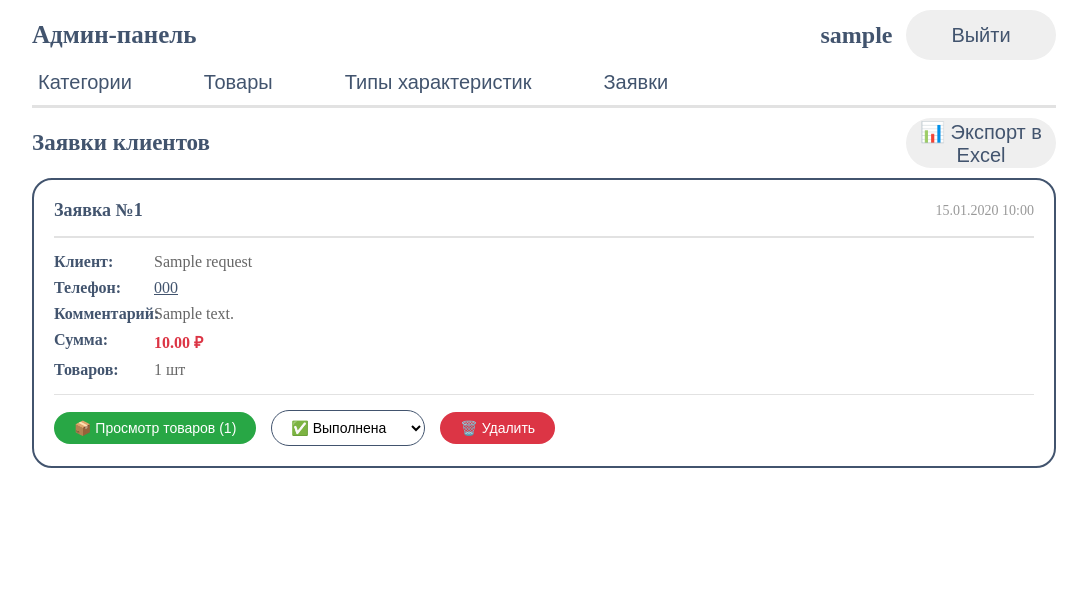
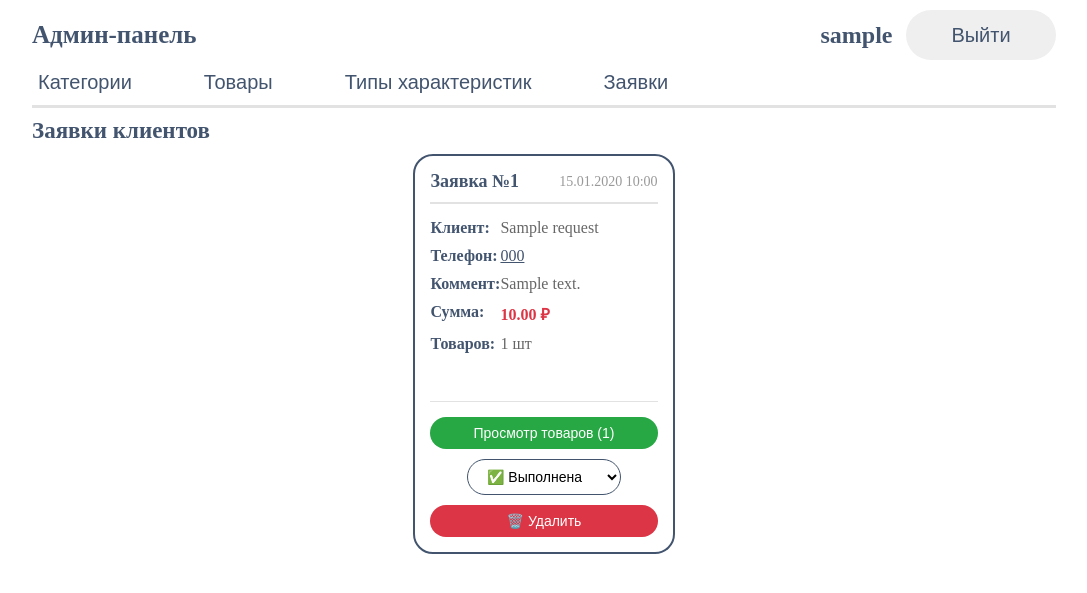
Before and after one commit to AlinaEvlanteva/Diplom, a Flask app: page /admin/ in a window 1280 px wide, after a click on "Заявки". Shown: the part 100-693 px from the top of the page, without its empty margins (96-1183 px from the left). Run offline with Flask 3, Linux system fonts and the light colour scheme; the visitor is signed in with stand-in values (Sample User, id 1); tables that the repository leaves empty hold one stand-in row (values such as "Sample post"); grey boxes marked "Sample" are stand-in pictures.

Commit message:
стилизация карточек

```diff
--- a/static/css/admin_panel.css
+++ b/static/css/admin_panel.css
@@ -615,13 +615,17 @@ input[type="file"].form_input {
 
 /* ===== ЗАЯВКИ (карточки) ===== */
 .request_card {
-    width: 100%;
+    width: 25.5%;
+    min-height: 400px;
     background: white;
     border: 2px solid #42546E;
     border-radius: 20px;
-    padding: 20px;
-    margin-bottom: 20px;
     transition: box-shadow 0.3s;
+    display: flex;
+    flex-direction: column;
+    align-items: center;
+    padding: 0 15px 15px 15px;
+    box-sizing: border-box;
 }
 
 .request_card:hover {
@@ -629,12 +633,13 @@ input[type="file"].form_input {
 }
 
 .request_card_header {
+    width: 100%;
     display: flex;
     justify-content: space-between;
     align-items: center;
-    padding-bottom: 15px;
+    margin: 15px 0;
+    padding-bottom: 10px;
     border-bottom: 2px solid #E2E2E2;
-    margin-bottom: 15px;
 }
 
 .request_id {
@@ -649,23 +654,28 @@ input[type="file"].form_input {
 }
 
 .request_card_info {
+    width: 100%;
     margin-bottom: 15px;
+    flex: 1;
 }
 
 .request_info_row {
     display: flex;
-    margin-bottom: 8px;
+    margin-bottom: 10px;
 }
 
 .info_label {
-    width: 100px;
+    width: 70px;
     font-weight: bold;
     color: #42546E;
+    flex-shrink: 0;
 }
 
 .info_value {
     flex: 1;
     color: #666;
+    word-break: break-word;
+    overflow-wrap: break-word;
 }
 
 .info_value.price {
@@ -675,17 +685,25 @@ input[type="file"].form_input {
 
 .info_value.comment_text {
     word-break: break-word;
+    overflow-wrap: break-word;
+    display: -webkit-box;
+    -webkit-line-clamp: 3;
+    -webkit-box-orient: vertical;
+    overflow: hidden;
 }
 
 .request_card_actions {
+    width: 100%;
     display: flex;
-    gap: 15px;
+    flex-direction: column;
+    gap: 10px;
     align-items: center;
     padding-top: 15px;
     border-top: 1px solid #E2E2E2;
 }
 
 .btn_view_items {
+    width: 100%;
     background-color: #28a745;
     color: white;
     border: none;
@@ -694,6 +712,7 @@ input[type="file"].form_input {
     cursor: pointer;
     font-size: 14px;
     transition: background-color 0.3s;
+    text-align: center;
 }
 
 .btn_view_items:hover {
@@ -701,6 +720,7 @@ input[type="file"].form_input {
 }
 
 .status_select {
+    width: 100%;
     padding: 8px 15px;
     border-radius: 20px;
     border: 1px solid #42546E;
@@ -710,6 +730,7 @@ input[type="file"].form_input {
 }
 
 .btn_delete_request {
+    width: 100%;
     background-color: #dc3545;
     color: white;
     border: none;
@@ -718,6 +739,7 @@ input[type="file"].form_input {
     cursor: pointer;
     font-size: 14px;
     transition: background-color 0.3s;
+    text-align: center;
 }
 
 .btn_delete_request:hover {
@@ -732,8 +754,10 @@ input[type="file"].form_input {
 }
 
 /* Модальное окно товаров */
+/* Модальное окно товаров */
 .request_items_list {
-    max-height: 400px;
+    width: 500px;
+    height: auto;
     overflow-y: auto;
     padding: 10px;
 }
@@ -760,6 +784,7 @@ input[type="file"].form_input {
 
 .request_item_info {
     flex: 1;
+    min-width: 0;  /* ← важно для переноса текста */
 }
 
 .request_item_name {
@@ -767,16 +792,20 @@ input[type="file"].form_input {
     font-weight: 600;
     color: #42546E;
     margin-bottom: 4px;
+    word-break: break-word;      /* ← перенос длинных слов */
+    overflow-wrap: break-word;
 }
 
 .request_item_article {
     font-size: 12px;
     color: #999;
+    word-break: break-word;
 }
 
 .request_item_price {
     font-size: 12px;
     color: #666;
+    word-break: break-word;
 }
 
 .request_item_quantity {
@@ -785,6 +814,7 @@ input[type="file"].form_input {
     color: #42546E;
     min-width: 50px;
     text-align: center;
+    flex-shrink: 0;
 }
 
 .request_item_total {
@@ -793,6 +823,7 @@ input[type="file"].form_input {
     color: #42546E;
     min-width: 80px;
     text-align: right;
+    flex-shrink: 0;
 }
 
 .request_total {
@@ -803,6 +834,7 @@ input[type="file"].form_input {
     padding: 15px;
     border-top: 2px solid #42546E;
     margin-top: 10px;
+    word-break: break-word;
 }
 
 .request_comment {
@@ -812,6 +844,9 @@ input[type="file"].form_input {
     border-radius: 10px;
     font-size: 14px;
     color: #666;
+    word-break: break-word;      /* ← перенос длинных слов */
+    overflow-wrap: break-word;
+    white-space: normal;
 }
 
 
--- a/templates/admin_panel.html
+++ b/templates/admin_panel.html
@@ -165,13 +165,15 @@
                 </table>
             </div>
         </div>
+
+
         <!-- Вкладка ЗАЯВКИ -->
         <div id="orders" class="tab_content {% if active_tab == 'orders' %}active{% endif %}">
             <div class="section_panel_data">
                 <h3>Заявки клиентов</h3>
-                <div>
+                <!-- <div>
                     <button class="but_add" onclick="exportRequests()">📊 Экспорт в Excel</button>
-                </div>
+                </div> -->
             </div>
 
             <div class="card_container">
@@ -194,7 +196,7 @@
 
                         {% if req.comment %}
                         <div class="request_info_row">
-                            <span class="info_label">Комментарий:</span>
+                            <span class="info_label">Коммент:</span>
                             <span class="info_value comment_text">{{ req.comment|truncate(100) }}</span>
                         </div>
                         {% endif %}
@@ -210,7 +212,7 @@
 
                     <div class="request_card_actions">
                         <button class="btn_view_items" onclick="viewRequestItems('{{ req.id }}')">
-                            📦 Просмотр товаров ({{ req.items|length }})
+                            Просмотр товаров ({{ req.items|length }})
                         </button>
 
                         <div class="request_status">
@@ -633,31 +635,6 @@
         </form>
     </div>
 
-    <!-- Модальное окно для характеристик товара -->
-    <!-- <div id="productAttributesModal" class="modal">
-        <span class="close" onclick="closeModal('productAttributesModal')">&times;</span>
-        <form>
-
-        </form>
-            <h3 class="modal_title" id="attributesModalTitle">Характеристики товара</h3>
-            <div id="attributesLoading" class="loading-spinner">
-                Загрузка характеристик...
-            </div>
-
-            <div id="attributesContent" style="display: none;">
-                <form id="attributesForm" class="form_cat">
-                    <div id="attributesList" class="attributes-list"> -->
-                        <!-- Сюда будут добавляться поля динамически -->
-                    <!-- </div>
-
-                    <div class="modal_actions">
-                        <button type="button" class="but_save" onclick="saveProductAttributes()">Сохранить</button>
-                        <button type="button" class="but_cancel" onclick="closeModal('productAttributesModal')">Отмена</button>
-                    </div>
-                </form>
-            </div>
-        </form>
-    </div> -->
 
     <script src="{{ url_for('static', filename='js/admin.js') }}"></script>
 </body>
```
